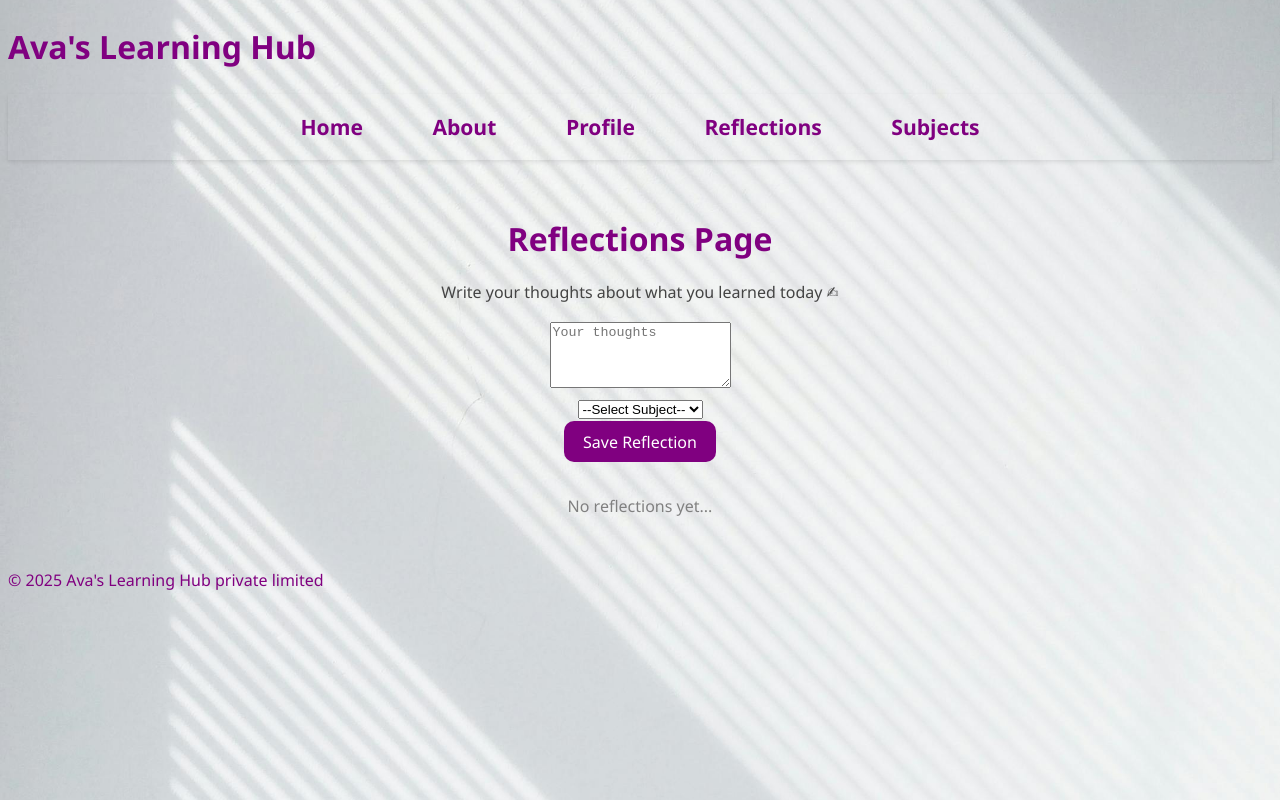
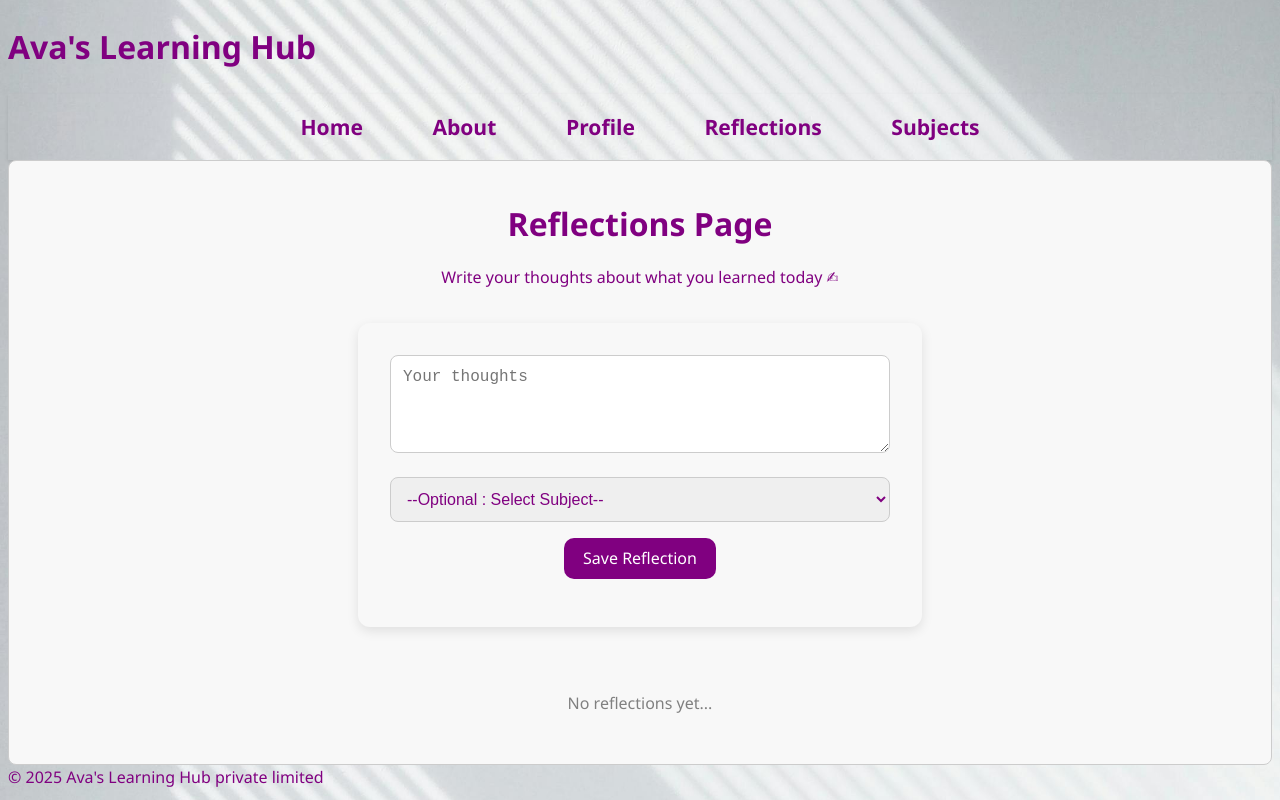
Before and after one commit to DeepthiGirijaThampi/ava-learning-hub, a React (Vite) app: page /reflections in a window 1280 px wide. Both pictures are taken after a click on the button "Add Reflections". Built offline with nearby package versions, Linux system fonts and the light colour scheme.

Commit message:
Added styling to the reflections page

```diff
--- a/src/components/pages/Reflections.jsx
+++ b/src/components/pages/Reflections.jsx
@@ -1,6 +1,7 @@
 import { useEffect, useState } from "react";
 import CustomButton from "../common/CustomButton";
 import './learning.css';
+import './reflections.css';
 export default function Reflections(){
     //Load saved reflections from localStorage
     const loadReflections = ()=> {
@@ -61,7 +62,7 @@
         {/* diaplay saved reflections  */}
         {/* show form when reflection is clicked so need to call handleAddReflections in the form onSubmit and on onClick of button need to add a set function for showing the form*/}
         {showForm && (
-            <form onSubmit={handleAddReflections}>
+            <form className="reflections-form" onSubmit={handleAddReflections}>
                 <textarea
                     rows={4}
                     placeholder='Your thoughts'
@@ -70,7 +71,7 @@
                     required
                 /><br></br>
                 <select value={subject} onChange={e=>setSubject(e.target.value)}>
-                    <option value={""}>--Select Subject--</option>
+                    <option value={""}>--Optional : Select Subject--</option>
                     {subjectList.map((sub)=>(
                         <option key={sub.id} value={sub.name}>{sub.name}</option>
                     ))
@@ -89,7 +90,7 @@
         )
 
         }
-
+       <div className="reflections-container">
         {reflections.length === 0 ?
         (<div style={{textAlign:"center",margin:"1rem",color:"gray"}}>
             <p>No reflections yet...</p>
@@ -103,6 +104,7 @@
             <CustomButton text="Delete" onClick={()=>handleDeleteReflection(reflection.id)}/>
         </div>
         )))}
+      </div>
         </main>
 
     )
--- /dev/null
+++ b/src/components/pages/reflections.css
@@ -0,0 +1,46 @@
+.reflection-display{
+    margin-top: 1rem;
+    width: 300px;
+    border: 15px solid var(--primary-color-green);
+    padding: 50px;
+    margin: 20px;
+}
+.page-container{
+    border: 1px solid #ccc;
+    color: purple;
+    padding: 1rem;
+
+    text-align: center;
+    border-radius: 8px;
+    background-color: #f8f8f8;
+}
+.reflections-container{
+    display: flex;
+    flex-wrap: wrap;
+    gap: 1rem;
+    justify-content: center;
+    margin-top: 1rem;
+}
+.reflections-form{
+    max-width: 500px;
+    margin: 2rem auto;
+    padding: 2rem;
+    border-radius: 12px;
+    background-color:  #f8f8f8;
+    box-shadow: 0 4px 12px rgba(0, 0, 0, 0.1);
+}
+.reflections-form  textarea , .reflections-form select{
+    width: 100%;
+    padding: 0.75rem;
+    margin-bottom: 1rem;
+    border: 1px solid #ccc;
+    border-radius: 8px;
+    font-size: 1rem;
+    box-sizing: border-box;
+    color: var(--primary-color);
+  }
+.reflections-form select:focus,.reflections-form textarea:focus {
+    outline: none;
+    border-color: #6a1b9a;
+    box-shadow: 0 0 5px rgba(106, 27, 154, 0.4);
+}
```
